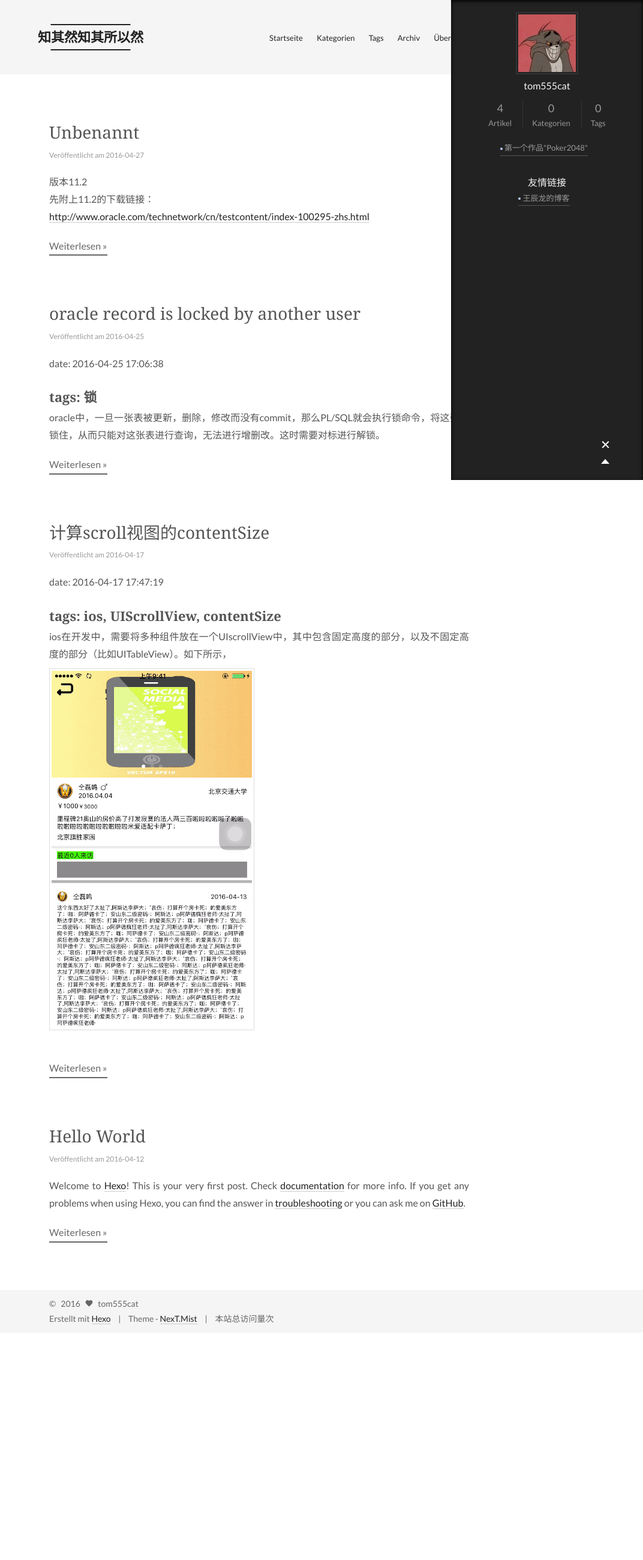
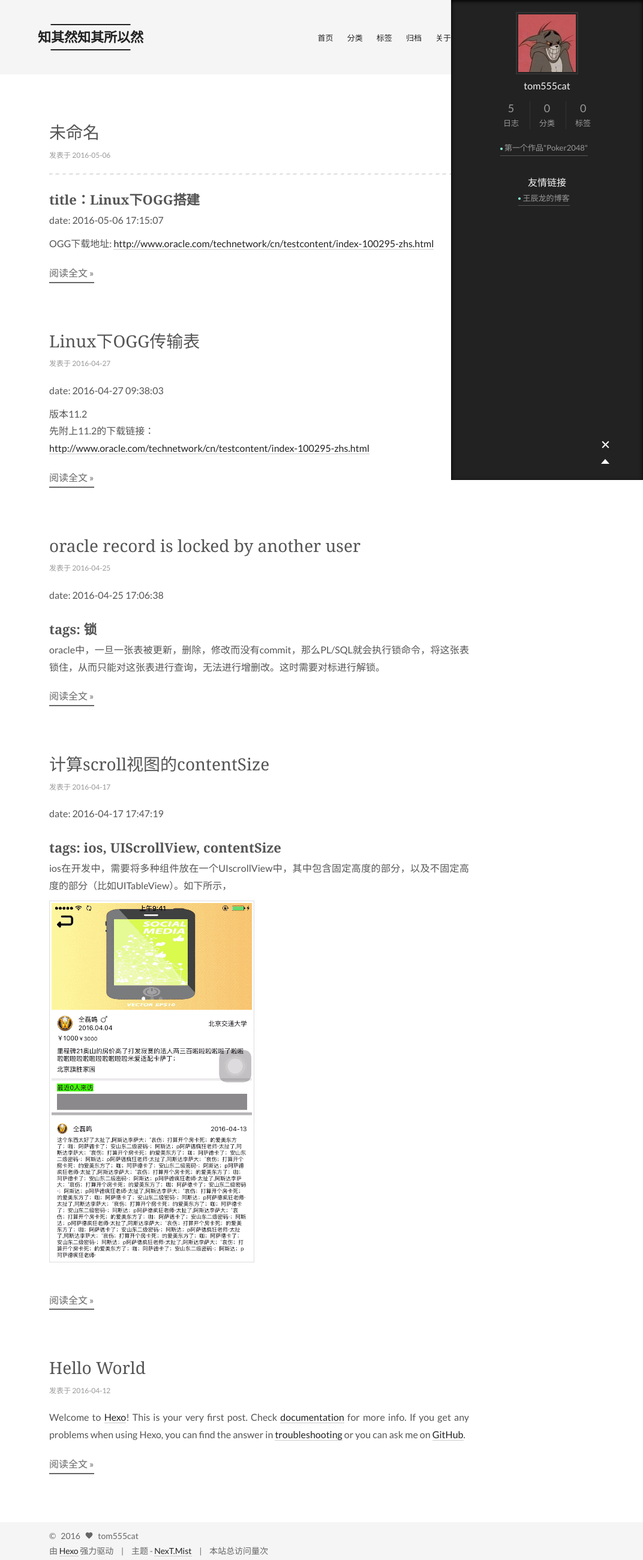
Before and after one commit to BJTU-HT/BJTU-HT.github.io, a plain HTML site: page index.html in a window 1280 px wide. Shown: the whole page at 60% size, without its empty margins (208-1280 px from the left). Before the commit the page ends 2221 px from the top, so only its background shows below. Drawn offline with Linux system fonts and the light colour scheme; some packages are replaced by stand-ins of ours; a script that the page names is missing.

Commit message:
Site updated: 2016-05-17 11:21:42

```diff
--- a/css/main.css
+++ b/css/main.css
@@ -1135,7 +1135,7 @@ body {
   width: 4px;
   height: 4px;
   border-radius: 50%;
-  background: #bacfff;
+  background: #8effdd;
 }
 .sidebar-nav {
   margin: 0;
--- a/index.html
+++ b/index.html
@@ -97,7 +97,7 @@
         <li class="menu-item menu-item-home">
           <a href="/">
             <i class="menu-item-icon icon-home"></i> <br />
-            Startseite
+            首页
           </a>
         </li>
 
@@ -105,7 +105,7 @@
         <li class="menu-item menu-item-categories">
           <a href="/categories">
             <i class="menu-item-icon icon-categories"></i> <br />
-            Kategorien
+            分类
           </a>
         </li>
 
@@ -113,7 +113,7 @@
         <li class="menu-item menu-item-tags">
           <a href="/tags">
             <i class="menu-item-icon icon-tags"></i> <br />
-            Tags
+            标签
           </a>
         </li>
 
@@ -121,7 +121,7 @@
         <li class="menu-item menu-item-archives">
           <a href="/archives">
             <i class="menu-item-icon icon-archives"></i> <br />
-            Archiv
+            归档
           </a>
         </li>
 
@@ -129,7 +129,7 @@
         <li class="menu-item menu-item-about">
           <a href="/about">
             <i class="menu-item-icon icon-about"></i> <br />
-            Über
+            关于
           </a>
         </li>
 
@@ -160,8 +160,8 @@
 
 
 
-              <a class="post-title-link" href="/2016/04/27/Linux下OGG传输表/">
-                Unbenannt
+              <a class="post-title-link" href="/2016/05/06/Linux下OGG搭建/">
+                未命名
               </a>
 
 
@@ -170,7 +170,7 @@
 
       <div class="post-meta">
         <span class="post-time">
-          Veröffentlicht am 2016-04-27
+          发表于 2016-05-06
         </span>
 
 
@@ -188,10 +188,76 @@
 
 
 
-          <p>版本11.2<br>先附上11.2的下载链接：<br><a href="http://www.oracle.com/technetwork/cn/testcontent/index-100295-zhs.html">http://www.oracle.com/technetwork/cn/testcontent/index-100295-zhs.html</a></p>
+          <hr>
+<h2 id="title：Linux下OGG搭建"><a href="#title：Linux下OGG搭建" class="headerlink" title="title：Linux下OGG搭建"></a>title：<strong>Linux下OGG搭建</strong></h2><p>date: 2016-05-06 17:15:07</p>
+<p>OGG下载地址: <a href="http://www.oracle.com/technetwork/cn/testcontent/index-100295-zhs.html">http://www.oracle.com/technetwork/cn/testcontent/index-100295-zhs.html</a></p>
+          <div class="post-more-link text-center">
+            <a class="btn" href="/2016/05/06/Linux下OGG搭建/#more">
+              阅读全文 &raquo;
+            </a>
+          </div>
+
+
+    </div>
+
+    <div class="post-footer">
+
+
+
+
+
+
+        <div class="post-eof"></div>
+
+    </div>
+  </div>
+
+
+
+
+
+  <div class="post post-type-normal ">
+    <div class="post-header">
+
+
+
+        <h1 class="post-title">
+
+
+
+              <a class="post-title-link" href="/2016/04/27/Linux下OGG传输表/">
+                Linux下OGG传输表
+              </a>
+
+
+        </h1>
+
+
+      <div class="post-meta">
+        <span class="post-time">
+          发表于 2016-04-27
+        </span>
+
+
+
+
+
+
+      </div>
+    </div>
+
+    <div class="post-body">
+
+
+
+
+
+
+          <p>date: 2016-04-27 09:38:03</p>
+<p>版本11.2<br>先附上11.2的下载链接：<br><a href="http://www.oracle.com/technetwork/cn/testcontent/index-100295-zhs.html">http://www.oracle.com/technetwork/cn/testcontent/index-100295-zhs.html</a></p>
           <div class="post-more-link text-center">
             <a class="btn" href="/2016/04/27/Linux下OGG传输表/#more">
-              Weiterlesen &raquo;
+              阅读全文 &raquo;
             </a>
           </div>
 
@@ -233,7 +299,7 @@
 
       <div class="post-meta">
         <span class="post-time">
-          Veröffentlicht am 2016-04-25
+          发表于 2016-04-25
         </span>
 
 
@@ -255,7 +321,7 @@
 <h2 id="tags-锁"><a href="#tags-锁" class="headerlink" title="tags: 锁"></a>tags: 锁</h2><p>oracle中，一旦一张表被更新，删除，修改而没有commit，那么PL/SQL就会执行锁命令，将这张表锁住，从而只能对这张表进行查询，无法进行增删改。这时需要对标进行解锁。<br>
           <div class="post-more-link text-center">
             <a class="btn" href="/2016/04/25/oracle-record-is-locked-by-another-user/#more">
-              Weiterlesen &raquo;
+              阅读全文 &raquo;
             </a>
           </div>
 
@@ -297,7 +363,7 @@
 
       <div class="post-meta">
         <span class="post-time">
-          Veröffentlicht am 2016-04-17
+          发表于 2016-04-17
         </span>
 
 
@@ -320,7 +386,7 @@
 <p><img src="/images/boker.gif" alt="Mou icon"><br>
           <div class="post-more-link text-center">
             <a class="btn" href="/2016/04/17/计算滚动视图的高度/#more">
-              Weiterlesen &raquo;
+              阅读全文 &raquo;
             </a>
           </div>
 
@@ -362,7 +428,7 @@
 
       <div class="post-meta">
         <span class="post-time">
-          Veröffentlicht am 2016-04-12
+          发表于 2016-04-12
         </span>
 
 
@@ -383,7 +449,7 @@
           <p>Welcome to <a href="https://hexo.io/">Hexo</a>! This is your very first post. Check <a href="https://hexo.io/docs/">documentation</a> for more info. If you get any problems when using Hexo, you can find the answer in <a href="https://hexo.io/docs/troubleshooting.html">troubleshooting</a> or you can ask me on <a href="https://github.com/hexojs/hexo/issues">GitHub</a>.</p>
           <div class="post-more-link text-center">
             <a class="btn" href="/2016/04/12/hello-world/#more">
-              Weiterlesen &raquo;
+              阅读全文 &raquo;
             </a>
           </div>
 
@@ -438,22 +504,22 @@
         <div class="site-state motion-element">
           <div class="site-state-item site-state-posts">
             <a href="/archives">
-              <span class="site-state-item-count">4</span>
-              <span class="site-state-item-name">Artikel</span>
+              <span class="site-state-item-count">5</span>
+              <span class="site-state-item-name">日志</span>
             </a>
           </div>
 
           <div class="site-state-item site-state-categories">
             <a href="/categories">
               <span class="site-state-item-count">0</span>
-              <span class="site-state-item-name">Kategorien</span>
+              <span class="site-state-item-name">分类</span>
               </a>
           </div>
 
           <div class="site-state-item site-state-tags">
             <a href="/tags">
               <span class="site-state-item-count">0</span>
-              <span class="site-state-item-name">Tags</span>
+              <span class="site-state-item-name">标签</span>
               </a>
           </div>
 
@@ -511,11 +577,11 @@
 </div>
 
 <div class="powered-by">
-  Erstellt mit  <a class="theme-link" href="http://hexo.io">Hexo</a>
+  由 <a class="theme-link" href="http://hexo.io">Hexo</a> 强力驱动
 </div>
 
 <div class="theme-info">
-  Theme -
+  主题 -
   <a class="theme-link" href="https://github.com/iissnan/hexo-theme-next">
     NexT.Mist
   </a>
```
Also changed, not shown: 2016/04/12/hello-world/index.html (+14 -14 lines), 2016/04/17/计算滚动视图的高度/index.html (+14 -14 lines), 2016/04/25/oracle-record-is-locked-by-another-user/index.html (+15 -15 lines), 2016/04/27/Linux下OGG传输表/index.html (+20 -17 lines), 2016/05/06/Linux下OGG搭建/index.html (+16 -16 lines), archives/2016/04/index.html (+14 -14 lines), archives/2016/05/index.html (+13 -13 lines), archives/2016/index.html (+45 -14 lines), archives/index.html (+45 -14 lines), categories/index.html (+13 -13 lines).
